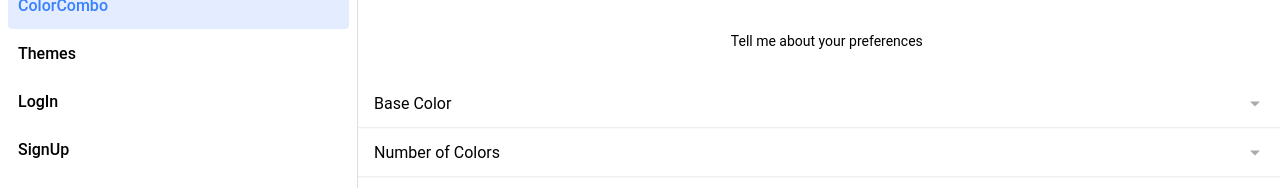
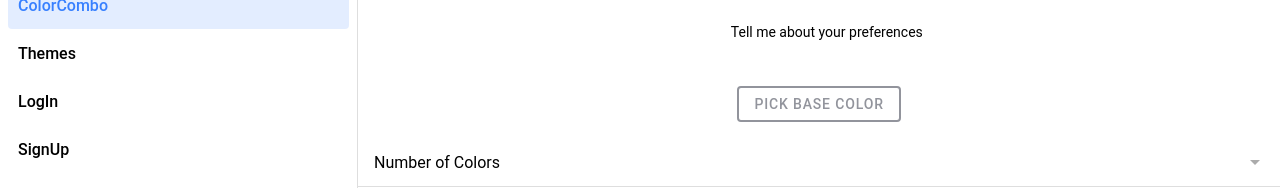
Before and after one commit to juliagronau/ColIn-Frontend-Ionic, a React (Create React App) app: page /page/ColorCombo in a window 1280 px wide. Shown: the part 410-598 px from the top of the page. Built offline with nearby package versions, Linux system fonts and the light colour scheme.

Commit message:
Implement color picker on color combo feature

```diff
--- a/package.json
+++ b/package.json
@@ -21,6 +21,7 @@
     "axios": "^0.21.1",
     "ionicons": "^5.4.0",
     "react": "^17.0.1",
+    "react-color": "^2.19.3",
     "react-dom": "^17.0.1",
     "react-router": "^5.2.0",
     "react-router-dom": "^5.2.0",
--- a/src/components/ColorCombo/ColorCombo.js
+++ b/src/components/ColorCombo/ColorCombo.js
@@ -7,18 +7,22 @@ import {
   IonListHeader,
   IonSelect,
   IonSelectOption,
-  IonPage,
-  IonItemDivider,
   IonButton,
 } from "@ionic/react";
 import { useState } from "react";
 import ColorComboResult from "./ColorComboResult";
+import Picker from "./Picker";
 
 const ColorCombo = () => {
-  const [baseColor, setbaseColor] = useState();
+  const [baseColor, setBaseColor] = useState();
   const [numberOfColors, setNumberOfColors] = useState();
   const [mode, setMode] = useState();
   const [submit, setSubmit] = useState(false);
+
+  const handleCallback = childData => {
+    const cleanBaseColor = childData.substring(1);
+    setBaseColor(cleanBaseColor);
+  };
 
   const onSubmit = e => {
     e.preventDefault();
@@ -55,28 +59,7 @@ const ColorCombo = () => {
               <IonLabel>Tell me about your preferences</IonLabel>
             </IonListHeader>
 
-            <IonItem>
-              <IonLabel>Base Color</IonLabel>
-              <IonSelect
-                value={baseColor}
-                onIonChange={e => setbaseColor(e.detail.value)}
-              >
-                <IonSelectOption value="808080">Gray</IonSelectOption>
-                <IonSelectOption value="000000">Black</IonSelectOption>
-                <IonSelectOption value="FF0000">Red</IonSelectOption>
-                <IonSelectOption value="800000">Maroon</IonSelectOption>
-                <IonSelectOption value="FFFF00">Yellow</IonSelectOption>
-                <IonSelectOption value="808000">Olive</IonSelectOption>
-                <IonSelectOption value="00FF00">Lime</IonSelectOption>
-                <IonSelectOption value="008000">Green</IonSelectOption>
-                <IonSelectOption value="00FFFF">Aqua</IonSelectOption>
-                <IonSelectOption value="008080">Teal</IonSelectOption>
-                <IonSelectOption value="0000FF">Blue</IonSelectOption>
-                <IonSelectOption value="000080">Navy</IonSelectOption>
-                <IonSelectOption value="FF00FF">Fuchsia</IonSelectOption>
-                <IonSelectOption value="800080">Purple</IonSelectOption>
-              </IonSelect>
-            </IonItem>
+            <Picker onChildClick={handleCallback} />
 
             <IonItem>
               <IonLabel>Number of Colors</IonLabel>
@@ -89,7 +72,6 @@ const ColorCombo = () => {
                 <IonSelectOption value="3">3</IonSelectOption>
                 <IonSelectOption value="4">4</IonSelectOption>
                 <IonSelectOption value="5">5</IonSelectOption>
-                <IonSelectOption value="6">6</IonSelectOption>
               </IonSelect>
             </IonItem>
             <IonItem>
--- /dev/null
+++ b/src/components/ColorCombo/Picker.js
@@ -0,0 +1,54 @@
+import { SwatchesPicker } from "react-color";
+import { useState } from "react";
+import { IonButton } from "@ionic/react";
+import "../ExploreContainer.css";
+
+const Picker = ({ onChildClick }) => {
+  const [displayColorPicker, setDisplayColorPicker] = useState(false);
+  const [selectedColor, setSelectedColor] = useState();
+
+  const handleClick = () => {
+    setDisplayColorPicker(true);
+  };
+
+  const handleClose = () => {
+    setDisplayColorPicker(false);
+  };
+
+  const handleChangeComplete = color => {
+    setSelectedColor(color.hex);
+    onChildClick(color.hex);
+    handleClose();
+  };
+  return (
+    <div>
+      <IonButton
+        color="medium"
+        fill="outline"
+        onClick={handleClick}
+        style={{ margin: "1rem" }}
+      >
+        Pick Base Color
+      </IonButton>
+      {selectedColor ? (
+        <div>
+          Base Color:
+          <div
+            style={{
+              height: "4rem",
+              backgroundColor: `${selectedColor}`,
+              margin: "1rem",
+            }}
+          ></div>
+        </div>
+      ) : null}
+      {displayColorPicker ? (
+        <div>
+          <SwatchesPicker onChangeComplete={handleChangeComplete} />
+        </div>
+      ) : null}
+    </div>
+  );
+};
+
+export default Picker;
--- a/src/components/ExploreContainer.css
+++ b/src/components/ExploreContainer.css
@@ -26,3 +26,9 @@
 .color-combo-result {
   height: 4rem;
 }
+
+.swatches-picker {
+  height: auto !important;
+  width: auto !important;
+  margin: 1rem !important;
+}
--- a/src/components/Home.js
+++ b/src/components/Home.js
@@ -11,7 +11,7 @@ const Home = () => {
             media="(prefers-color-scheme: dark)"
           ></source>
           <source
-            srcset="https://colin-colorinspirator-assets.s3.eu-central-1.amazonaws.com/ColIn_Header_mitLogoUnten.jpg"
+            srcSet="https://colin-colorinspirator-assets.s3.eu-central-1.amazonaws.com/ColIn_Header_mitLogoUnten.jpg"
             media="(prefers-color-scheme: light), (prefers-color-scheme: no-preference)"
           ></source>
           <img
```
Also changed, not shown: 1 other file (tests, documents, lock files or other folders).
